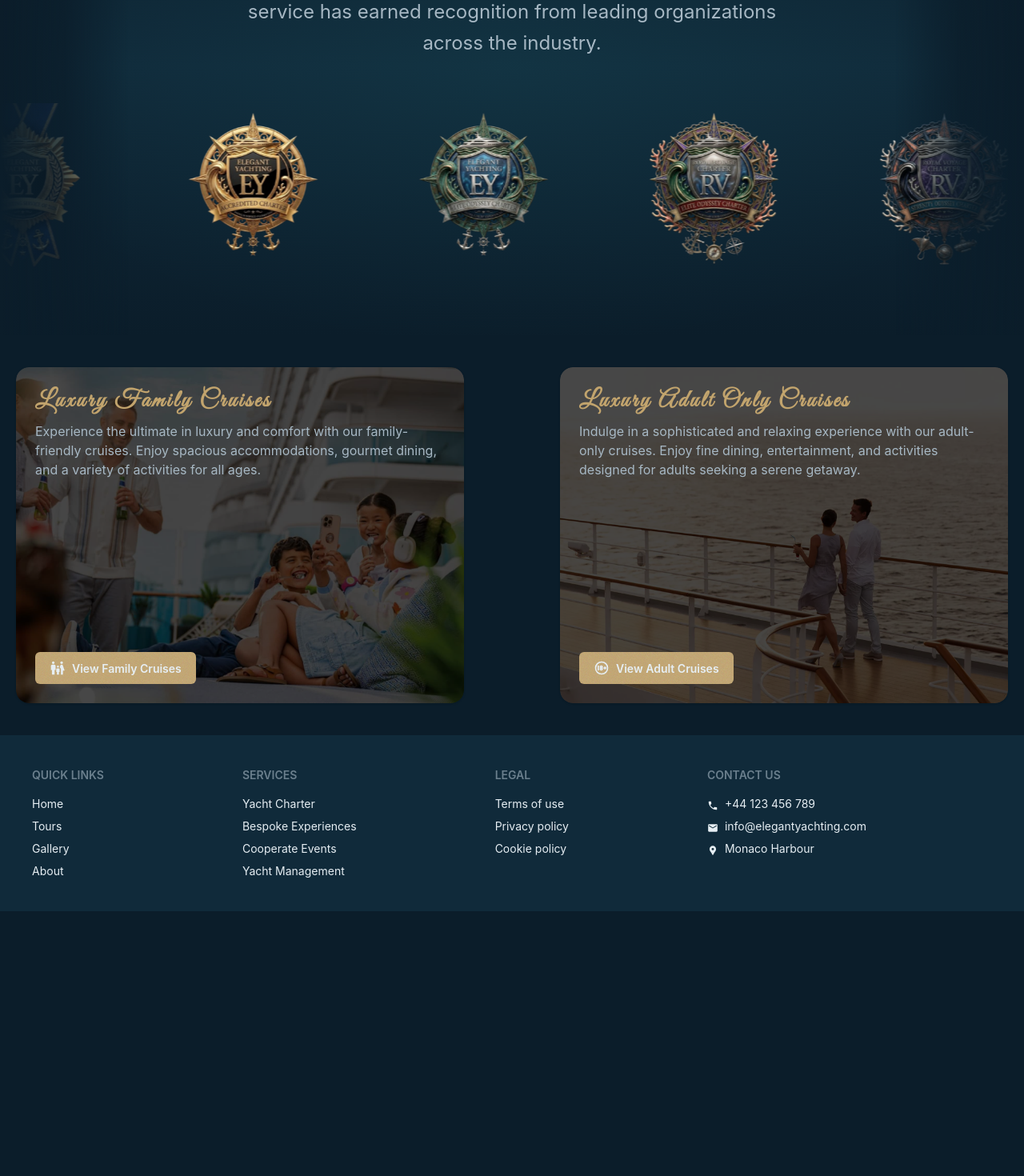
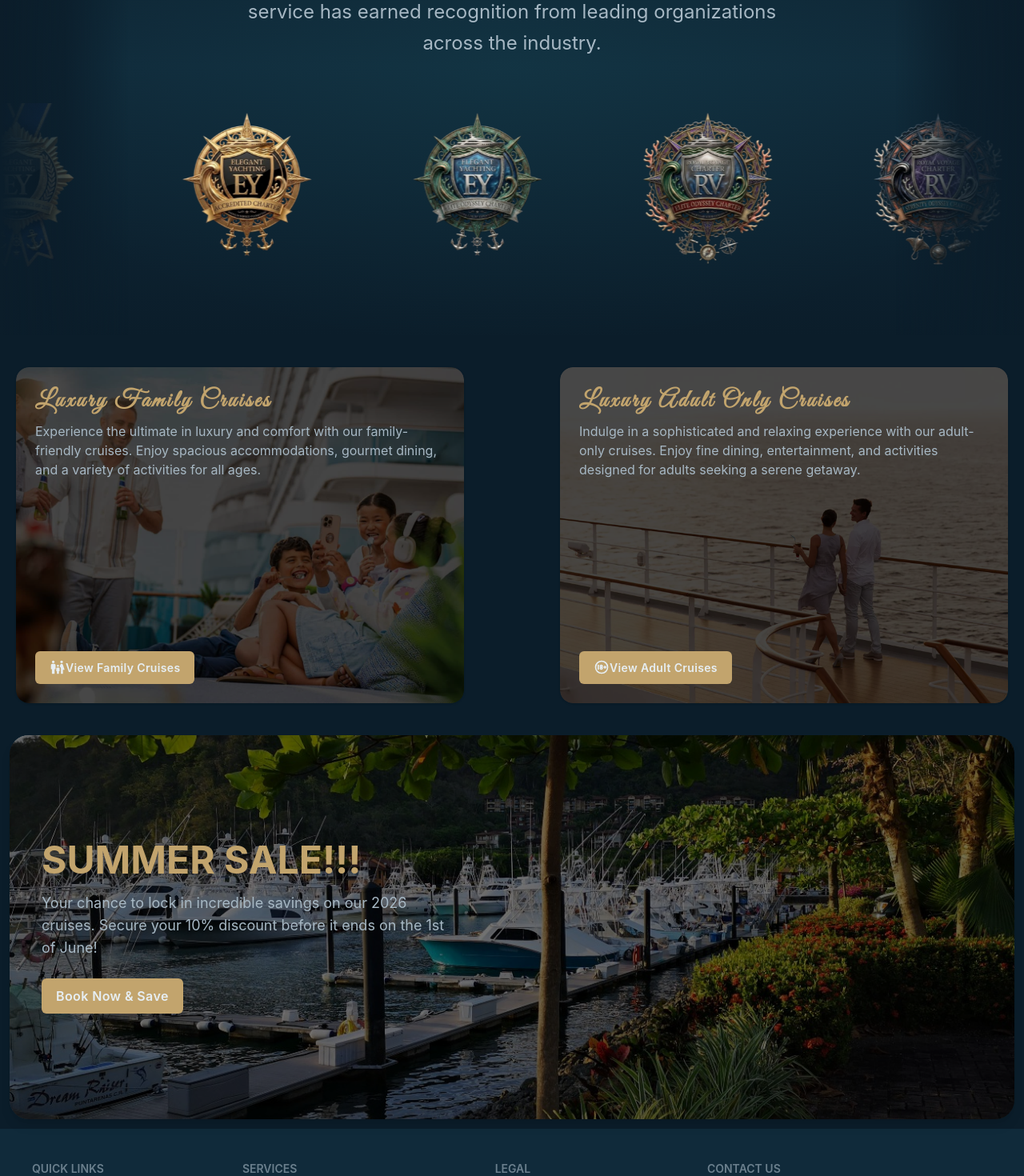
Before and after one commit to Dylan0888/ElegantYatchting, a React (Vite) app in the folder frontend/: page /home in a window 1280 px wide. Shown: the part 1800-3270 px from the top of the page at 80% size. Before the commit the page ends 2939 px from the top, so only its background shows below. Built offline with nearby package versions, Linux system fonts and the light colour scheme.

Commit message:
Created a new component for home screen. Added a new button utility class in index.css and updated buttons with the new utility class simplify tailwind utility classes in files..

```diff
--- a/frontend/src/App.tsx
+++ b/frontend/src/App.tsx
@@ -9,6 +9,8 @@ import YachtFleetCarousel from "./components/homePageComponents/YachtFleetCompon
 
 import AwardsContainer from "./components/homePageComponents/AwardsContainer"
 import AttentionGrid from "./components/homePageComponents/AttentionGraberComponents/AttentionGrid"
+
+import PromoBanner from "./components/homePageComponents/PromoBanner"
 
 
 function App() {
@@ -27,9 +29,11 @@ function App() {
       <YachtFleetCarousel/>
 
 
-     <AwardsContainer/>
+      <AwardsContainer/>
 
-    <AttentionGrid/>
+      <AttentionGrid/>
+
+      <PromoBanner/>
 
       <Footer/>
 
--- a/frontend/src/components/homePageComponents/AttentionGraberComponents/CruiseType.tsx
+++ b/frontend/src/components/homePageComponents/AttentionGraberComponents/CruiseType.tsx
@@ -43,21 +43,7 @@ const CruiseType = (cruise: CruiseAttentionGrabber) => {
         <div className="card-actions justify-start">
           <button
             className="
-              btn btn-primary
-              bg-gold
-              border-2 border-transparent
-              px-4 py-2
-              gap-2
-              rounded-md
-              font-semibold
-              cursor-pointer
-
-              hover:bg-gold-hover
-              active:bg-gold-hover/90
-              active:border-text-primary
-              active:scale-[1.02]
-
-              transition-all duration-200
+              btn-primary-custom
             "
           >
             {cruise.icon && <cruise.icon className="text-xl"/>}
--- /dev/null
+++ b/frontend/src/components/homePageComponents/PromoBanner.tsx
@@ -0,0 +1,40 @@
+import promoBannerImage from '../../assets/imgs/promo-banner.jpg'
+
+const PromoBanner = () => {
+    return (
+        <div
+            className="relative flex items-center overflow-hidden
+                    h-60 md:h-90 lg:h-120
+                    rounded-3xl shadow-lg
+                    mx-3 my-3"
+
+            style={{
+                backgroundImage: `url(${promoBannerImage})`,
+                backgroundSize: "cover",
+                backgroundPosition: "center",
+            }}
+        >
+            {/* Dark overlay */}
+            <div className="absolute inset-0 bg-black/55" />
+
+            {/* Content */}
+            <div className="relative z-10 mx-auto w-full max-w-7xl px-6 md:px-10">
+                <div className="max-w-lg">
+                    <h1 className="mb-4 text-3xl text-gold font-bold  md:text-5xl">
+                        SUMMER SALE!!!
+                    </h1>
+
+                    <p className="mb-6 text-base text-text-secondary md:text-lg">
+                        Your chance to lock in incredible savings on our 2026 cruises. Secure your 10% discount before it ends on the 1st of June!
+                    </p>
+
+                    <button className="btn-primary-custom">
+                        Book Now &amp; Save
+                    </button>
+                </div>
+            </div>
+        </div>
+    )
+}
+
+export default PromoBanner
--- a/frontend/src/index.css
+++ b/frontend/src/index.css
@@ -25,7 +25,10 @@
   --font-elegant: 'Great Vibes', cursive;
 
   --animate-infinite-scroll: infinite-scroll 20s linear infinite;
+
 }
+
+
 
 @keyframes infinite-scroll {
   0% {
@@ -36,6 +39,28 @@
   }
 }
 
+@utility btn-primary-custom {
+  @apply bg-gold
+    border-2 border-transparent
+    flex
+    tracking-wide
+    px-4 py-2
+    rounded-md
+    font-semibold
+    cursor-pointer
+    transition-all
+    duration-200
+    hover:bg-gold-hover
+    active:bg-gold-hover/90
+    active:border-text-primary
+    active:scale-[1.02];
+}
+
+
+
+
+
+
 
 :root{
 background-color: var(--color-bg);
```
Also changed, not shown: frontend/src/assets/imgs/promo-banner.jpg (added).
